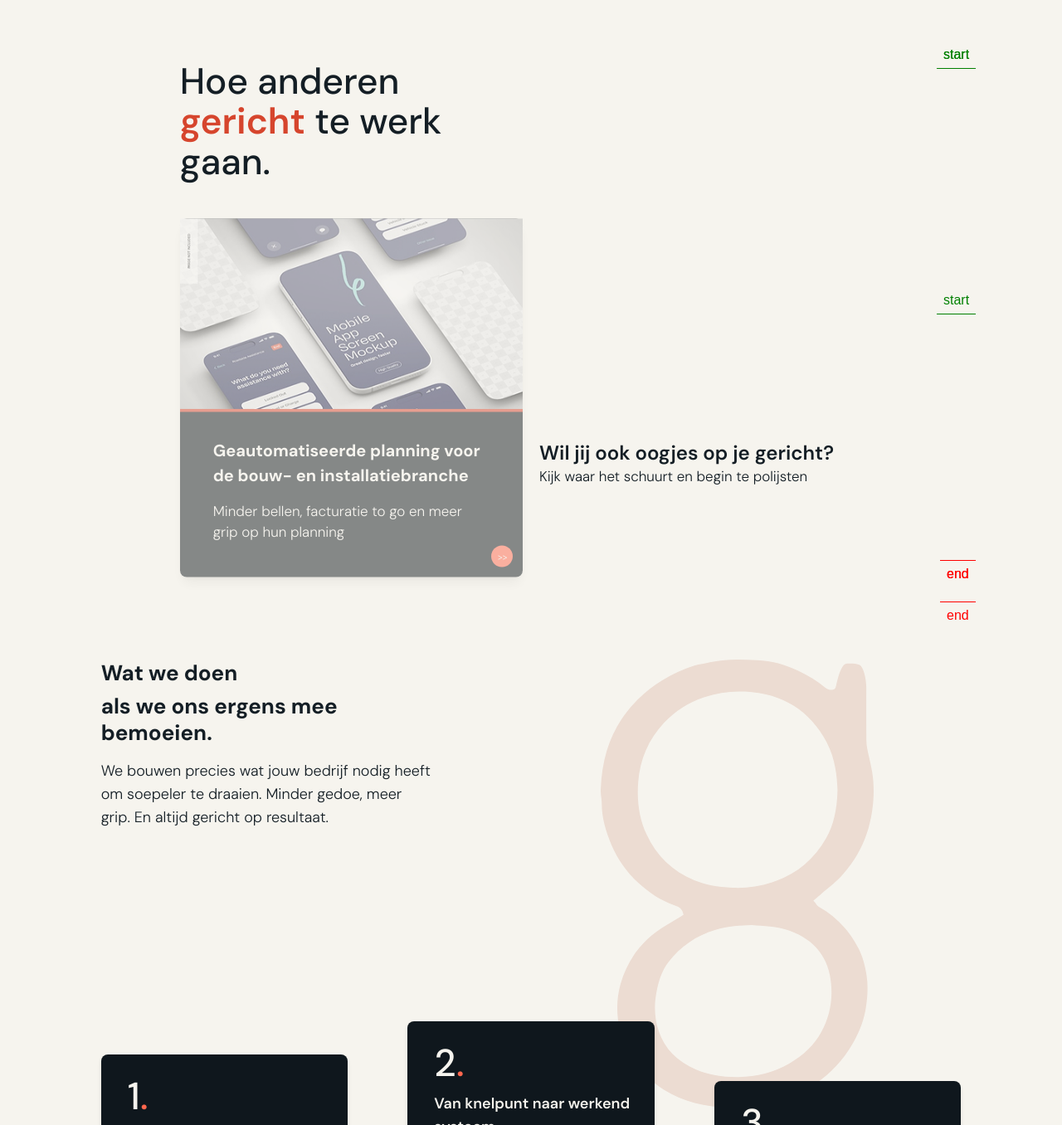
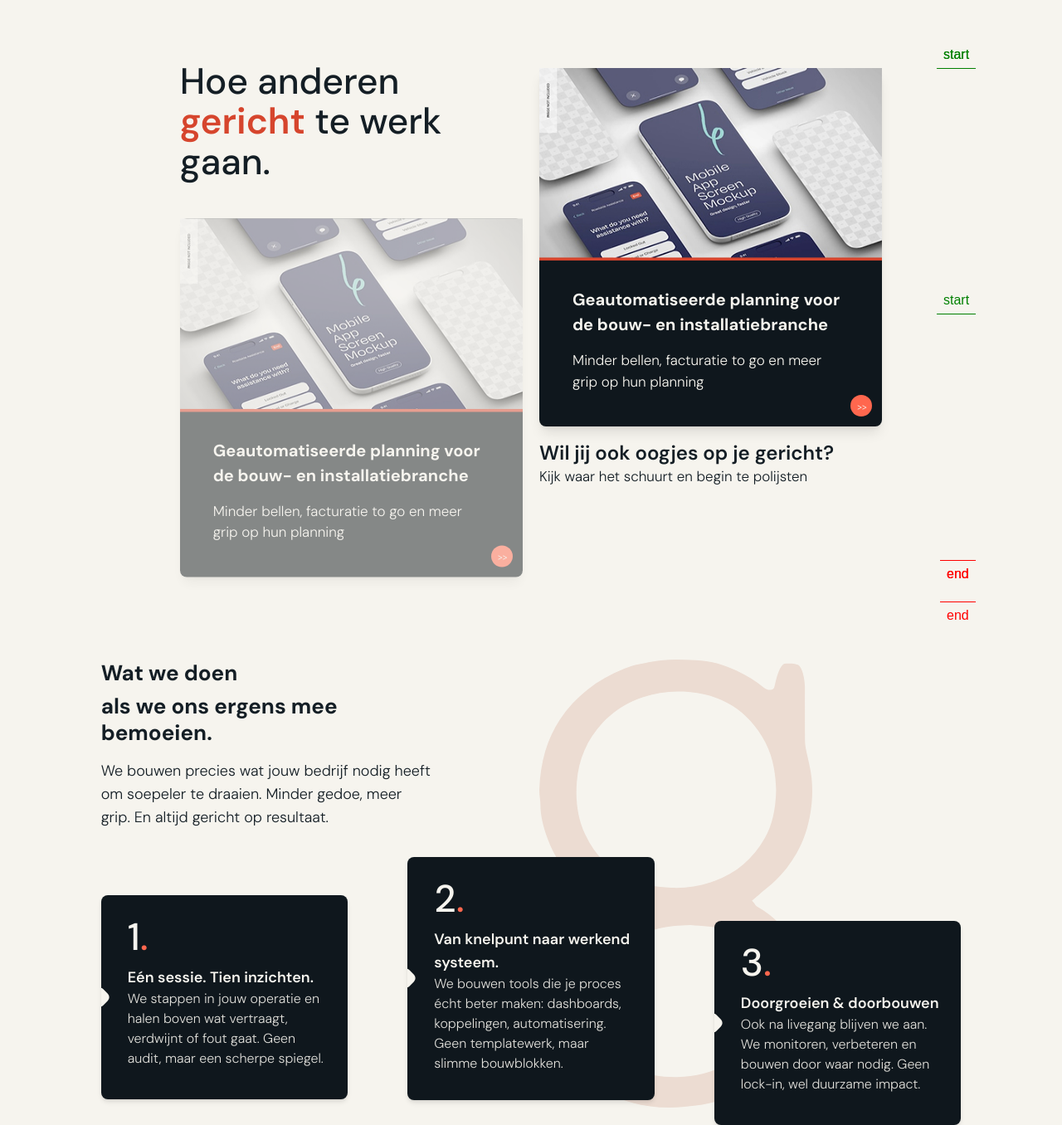
Before and after one commit to taipo1/exit-code-website, a Next.js app: page / in a window 1280 px wide. Shown: the part 1734-3090 px from the top of the page at 83% size. Built offline with nearby package versions, Linux system fonts and the light colour scheme.

Commit message:
mobile fixes

```diff
--- a/src/components/cases/index.tsx
+++ b/src/components/cases/index.tsx
@@ -5,16 +5,16 @@ import CasesAnimation from "./cases-animation";
 const Cases = () => (
   <section id="cases" className="-translate-y-16">
     <CasesAnimation />
-    <Container>
-      <div className="col-span-4 col-start-3 flex flex-col gap-4">
-        <h2 className="col-span-4 col-start-3 -translate-y-2 pr-8 text-[44px] font-medium leading-[1.1]">
+    <Container className="max-md:gap-y-4">
+      <div className="col-span-5 col-start-1 flex flex-col gap-4 sm:col-start-2 xl:col-span-4 xl:col-start-3">
+        <h2 className="-translate-y-2 pr-8 text-[44px] font-medium leading-[1.1]">
           Hoe anderen{" "}
           <span className="font-semibold text-primary-300">gericht</span> te
           werk gaan.
         </h2>
         <CaseCard />
       </div>
-      <div className="col-span-4 col-start-7 flex flex-col gap-4">
+      <div className="col-span-5 flex flex-col gap-4 max-sm:col-start-2 xl:col-span-4 xl:col-start-7">
         <CaseCard />
         <div className="case-cta flex flex-col">
           <h3 className="text-2xl font-semibold">
--- a/src/components/client-journey-explainer/index.tsx
+++ b/src/components/client-journey-explainer/index.tsx
@@ -5,8 +5,8 @@ import IconLarge from "@/svg/icon-large";
 const ClientJourneyExplainer = () => {
   return (
     <div className="flex h-full w-full flex-col items-center justify-center p-4">
-      <Container className="my-10 grid-rows-4 lg:grid-rows-2">
-        <div className="col-span-5 col-start-1 row-span-1 xl:col-span-4 xl:col-start-2">
+      <Container className="my-10 gap-y-4">
+        <div className="col-span-5 col-start-1 row-span-1 row-start-1 xl:col-span-4 xl:col-start-2">
           <h2 className="flex flex-col gap-2 text-2xl text-[26px] font-bold">
             <span>Wat we doen</span>{" "}
             <span>als we ons ergens mee bemoeien.</span>
@@ -16,7 +16,7 @@ const ClientJourneyExplainer = () => {
             draaien. Minder gedoe, meer grip. En altijd gericht op resultaat.
           </p>
         </div>
-        <div className="col-span-12 col-start-1 row-span-3 row-start-2 flex -translate-y-16 justify-around gap-[72px] max-lg:flex-col lg:row-span-1 xl:col-span-10 xl:col-start-2 xl:justify-between">
+        <div className="relative z-10 row-start-2 mt-16 flex justify-between gap-[72px] lg:col-span-12 lg:col-start-1 xl:col-span-10 xl:col-start-2">
           <JourneyCard
             title="Eén sessie. Tien inzichten."
             description="We stappen in jouw operatie en halen boven wat vertraagt, verdwijnt of fout gaat. Geen audit, maar een scherpe spiegel."
@@ -26,16 +26,16 @@ const ClientJourneyExplainer = () => {
             title="Van knelpunt naar werkend systeem."
             description="We bouwen tools die je proces écht beter maken: dashboards, koppelingen, automatisering. Geen templatewerk, maar slimme bouwblokken."
             index={2}
-            className="-translate-y-10"
+            className="self-start lg:-translate-y-[46px]"
           />
           <JourneyCard
             title="Doorgroeien & doorbouwen"
             description="Ook na livegang blijven we aan. We monitoren, verbeteren en bouwen door waar nodig. Geen lock-in, wel duurzame impact."
             index={3}
-            className="translate-y-8"
+            className="-translate-y-[16px] self-end"
           />
         </div>
-        <div className="col-span-4 col-start-6 row-span-5 row-start-1 flex justify-end xl:col-start-7">
+        <div className="col-span-4 col-start-7 row-span-3 row-start-1">
           <IconLarge />
         </div>
       </Container>
--- a/src/components/client-journey-explainer/journey-card.tsx
+++ b/src/components/client-journey-explainer/journey-card.tsx
@@ -8,7 +8,7 @@ type Props = {
 const JourneyCard = ({ title, description, index, className }: Props) => {
   return (
     <div
-      className={`pointer-events-none col-span-3 flex h-fit min-h-[246px] w-[308px] shrink items-start justify-start gap-1 overflow-hidden rounded-lg bg-secondary-400 px-2 py-2 shadow-md ${className}`}
+      className={`pointer-events-none z-30 col-span-3 flex h-fit min-h-[246px] w-[308px] shrink items-start justify-start gap-1 overflow-hidden rounded-lg bg-secondary-400 px-2 py-2 shadow-md ${className}`}
     >
       <div className="pointer-events-none flex items-center justify-center self-center">
         <div className="h-5 w-5 -translate-x-[20px] rotate-45 rounded-md bg-white" />
```
